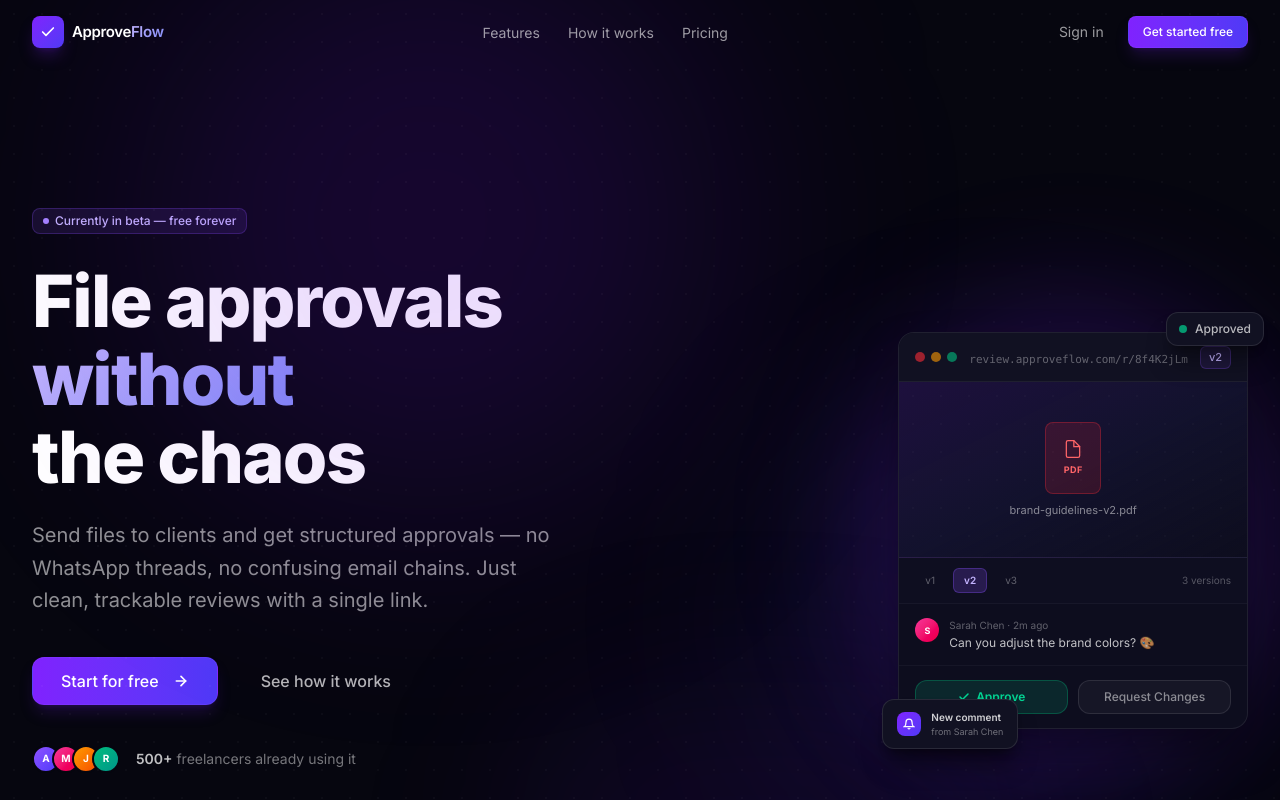
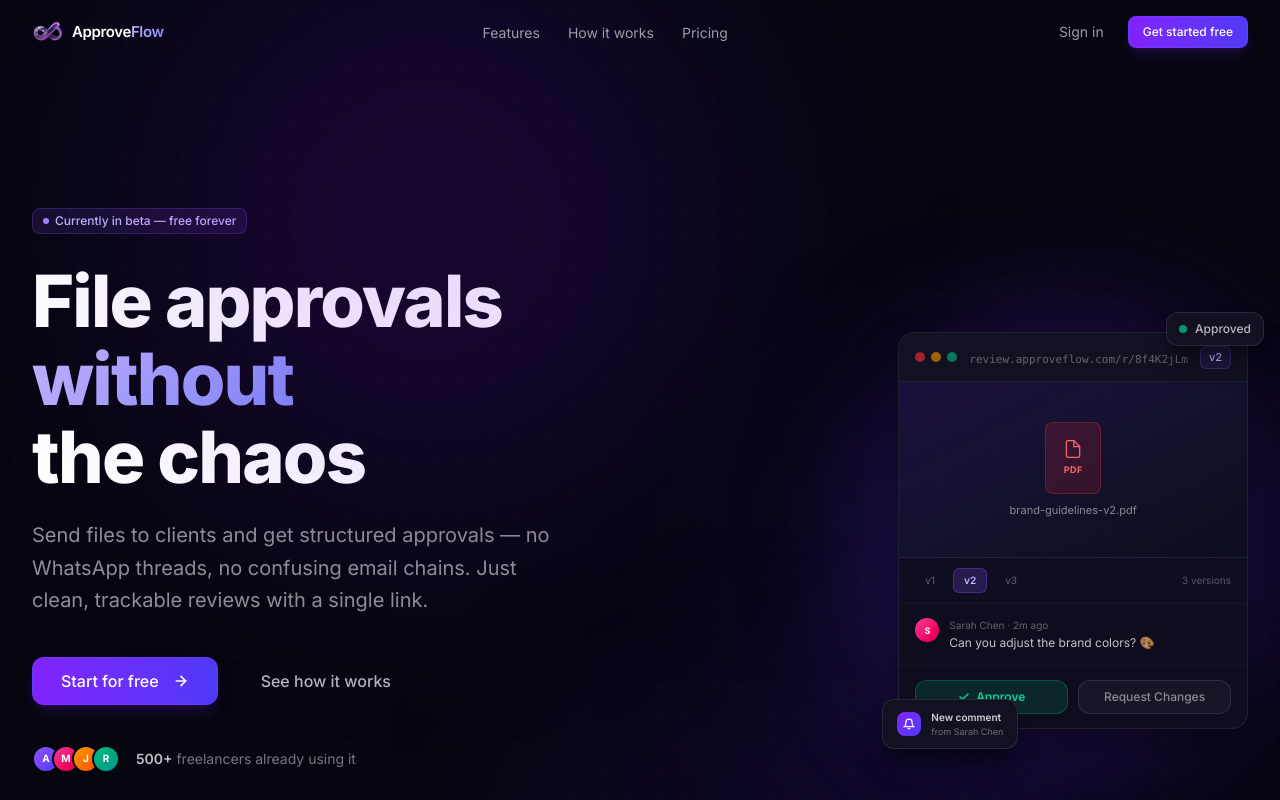
Before and after one commit to joaosilva-web/approveflow, a Next.js app: page / in a window 1280 px wide. Shown: the top 800 px of the page. Built offline with nearby package versions, Linux system fonts and the light colour scheme.

Commit message:
feat: replace logo icon with logo.png across all 7 locations

```diff
--- a/app/(auth)/login/page.tsx
+++ b/app/(auth)/login/page.tsx
@@ -1,6 +1,7 @@
 "use client";
 
 import React, { useState, useTransition } from "react";
+import Image from "next/image";
 import Link from "next/link";
 import { signIn } from "next-auth/react";
 import { registerUser } from "@/lib/actions/auth";
@@ -150,21 +151,7 @@ export default function LoginPage() {
     <div className="w-full max-w-sm flex flex-col gap-8">
       {/* Logo */}
       <Link href="/" className="flex items-center gap-2.5 justify-center">
-        <div className="w-8 h-8 rounded-xl bg-gradient-to-br from-violet-600 to-indigo-600 flex items-center justify-center shadow-lg shadow-violet-900/40">
-          <svg
-            width="14"
-            height="14"
-            viewBox="0 0 24 24"
-            fill="none"
-            stroke="white"
-            strokeWidth="2.5"
-            strokeLinecap="round"
-            strokeLinejoin="round"
-            aria-hidden="true"
-          >
-            <polyline points="20 6 9 17 4 12" />
-          </svg>
-        </div>
+        <Image src="/logo.png" alt="" width={32} height={32} className="shrink-0" />
         <span className="text-lg font-bold tracking-tight">
           <span className="text-white">Approve</span>
           <span className="gradient-text">Flow</span>
--- a/components/dashboard/Sidebar.tsx
+++ b/components/dashboard/Sidebar.tsx
@@ -1,6 +1,7 @@
 "use client";
 
 import React from "react";
+import Image from "next/image";
 import Link from "next/link";
 import { usePathname } from "next/navigation";
 import { signOut } from "next-auth/react";
@@ -65,21 +66,7 @@ const navItems: NavItem[] = [
 function SidebarLogo() {
   return (
     <Link href="/dashboard" className="flex items-center gap-2.5 px-4 py-5">
-      <div className="w-7 h-7 rounded-lg bg-gradient-to-br from-violet-600 to-indigo-600 flex items-center justify-center shadow-lg shadow-violet-900/40">
-        <svg
-          width="13"
-          height="13"
-          viewBox="0 0 24 24"
-          fill="none"
-          stroke="white"
-          strokeWidth="2.5"
-          strokeLinecap="round"
-          strokeLinejoin="round"
-          aria-hidden="true"
-        >
-          <polyline points="20 6 9 17 4 12" />
-        </svg>
-      </div>
+      <Image src="/logo.png" alt="" width={28} height={28} className="shrink-0" />
       <span className="text-sm font-semibold tracking-tight">
         <span className="text-white">Approve</span>
         <span className="gradient-text">Flow</span>
--- a/components/guest/GuestReviewShell.tsx
+++ b/components/guest/GuestReviewShell.tsx
@@ -1,6 +1,7 @@
 "use client";
 
 import React, { useState } from "react";
+import Image from "next/image";
 import Link from "next/link";
 import { Badge } from "@/components/ui/Badge";
 import ApprovalPanel from "@/components/review/ApprovalPanel";
@@ -75,21 +76,7 @@ export default function GuestReviewShell({
       {/* ── Header ──────────────────────────────────────────────────────────── */}
       <header className="sticky top-0 z-40 flex items-center justify-between h-14 px-4 md:px-8 border-b border-white/[0.06] bg-[#06060f]/90 backdrop-blur-sm">
         <Link href="/" className="flex items-center gap-2">
-          <div className="w-6 h-6 rounded-md bg-gradient-to-br from-violet-600 to-indigo-600 flex items-center justify-center shadow-sm">
-            <svg
-              width="10"
-              height="10"
-              viewBox="0 0 24 24"
-              fill="none"
-              stroke="white"
-              strokeWidth="3"
-              strokeLinecap="round"
-              strokeLinejoin="round"
-              aria-hidden="true"
-            >
-              <polyline points="20 6 9 17 4 12" />
-            </svg>
-          </div>
+          <Image src="/logo.png" alt="" width={24} height={24} className="shrink-0" />
           <span className="text-sm font-semibold">
             <span className="text-white">Approve</span>
             <span className="text-violet-400">Flow</span>
--- a/components/layout/Footer.tsx
+++ b/components/layout/Footer.tsx
@@ -1,4 +1,5 @@
 import React from "react";
+import Image from "next/image";
 import Link from "next/link";
 import { Container } from "@/components/ui/Container";
 
@@ -39,21 +40,7 @@ const footerLinks = [
 function FooterLogo() {
   return (
     <Link href="/" className="flex items-center gap-2 group w-fit">
-      <div className="w-7 h-7 rounded-lg bg-gradient-to-br from-violet-600 to-indigo-600 flex items-center justify-center shadow-lg shadow-violet-900/30">
-        <svg
-          width="14"
-          height="14"
-          viewBox="0 0 24 24"
-          fill="none"
-          stroke="white"
-          strokeWidth="2.5"
-          strokeLinecap="round"
-          strokeLinejoin="round"
-          aria-hidden="true"
-        >
-          <polyline points="20 6 9 17 4 12" />
-        </svg>
-      </div>
+      <Image src="/logo.png" alt="" width={28} height={28} className="shrink-0" />
       <span className="text-sm font-semibold tracking-tight">
         <span className="text-white">Approve</span>
         <span className="gradient-text">Flow</span>
--- a/components/layout/Header.tsx
+++ b/components/layout/Header.tsx
@@ -1,6 +1,7 @@
 "use client";
 
 import React, { useEffect, useState } from "react";
+import Image from "next/image";
 import Link from "next/link";
 import { cn } from "@/lib/utils";
 import { Button } from "@/components/ui/Button";
@@ -15,22 +16,7 @@ function Logo() {
       className="flex items-center gap-2 group focus-visible:outline-none"
       aria-label="ApproveFlow home"
     >
-      {/* Icon mark */}
-      <div className="w-8 h-8 rounded-lg bg-gradient-to-br from-violet-600 to-indigo-600 flex items-center justify-center shadow-lg shadow-violet-900/40 group-hover:shadow-violet-900/60 transition-shadow duration-300">
-        <svg
-          width="16"
-          height="16"
-          viewBox="0 0 24 24"
-          fill="none"
-          stroke="white"
-          strokeWidth="2.5"
-          strokeLinecap="round"
-          strokeLinejoin="round"
-          aria-hidden="true"
-        >
-          <polyline points="20 6 9 17 4 12" />
-        </svg>
-      </div>
+      <Image src="/logo.png" alt="" width={32} height={32} className="shrink-0" />
       {/* Wordmark */}
       <span className="text-[15px] font-semibold tracking-tight">
         <span className="text-white">Approve</span>
--- a/components/seo/ToolLandingPage.tsx
+++ b/components/seo/ToolLandingPage.tsx
@@ -1,4 +1,5 @@
 import React from "react";
+import Image from "next/image";
 import Link from "next/link";
 import GuestUploader from "@/components/seo/GuestUploader";
 
@@ -33,21 +34,7 @@ export default function ToolLandingPage({
       {/* ── Header ──────────────────────────────────────────────────────────── */}
       <header className="px-6 py-4 border-b border-white/[0.06] flex items-center justify-between">
         <Link href="/" className="flex items-center gap-2">
-          <div className="w-6 h-6 rounded-md bg-gradient-to-br from-violet-600 to-indigo-600 flex items-center justify-center shadow-sm">
-            <svg
-              width="10"
-              height="10"
-              viewBox="0 0 24 24"
-              fill="none"
-              stroke="white"
-              strokeWidth="3"
-              strokeLinecap="round"
-              strokeLinejoin="round"
-              aria-hidden="true"
-            >
-              <polyline points="20 6 9 17 4 12" />
-            </svg>
-          </div>
+          <Image src="/logo.png" alt="" width={24} height={24} className="shrink-0" />
           <span className="text-sm font-semibold">
             <span className="text-white">Approve</span>
             <span className="text-violet-400">Flow</span>
--- a/components/seo/ToolLandingPagePT.tsx
+++ b/components/seo/ToolLandingPagePT.tsx
@@ -1,4 +1,5 @@
 import React from "react";
+import Image from "next/image";
 import Link from "next/link";
 import GuestUploader from "@/components/seo/GuestUploader";
 
@@ -41,21 +42,7 @@ export default function ToolLandingPagePT({
       {/* ── Header ──────────────────────────────────────────────────────────── */}
       <header className="px-6 py-4 border-b border-white/[0.06] flex items-center justify-between">
         <Link href="/" className="flex items-center gap-2">
-          <div className="w-6 h-6 rounded-md bg-gradient-to-br from-violet-600 to-indigo-600 flex items-center justify-center shadow-sm">
-            <svg
-              width="10"
-              height="10"
-              viewBox="0 0 24 24"
-              fill="none"
-              stroke="white"
-              strokeWidth="3"
-              strokeLinecap="round"
-              strokeLinejoin="round"
-              aria-hidden="true"
-            >
-              <polyline points="20 6 9 17 4 12" />
-            </svg>
-          </div>
+          <Image src="/logo.png" alt="" width={24} height={24} className="shrink-0" />
           <span className="text-sm font-semibold">
             <span className="text-white">Approve</span>
             <span className="text-violet-400">Flow</span>
```
Also changed, not shown: public/logo.png (added).
